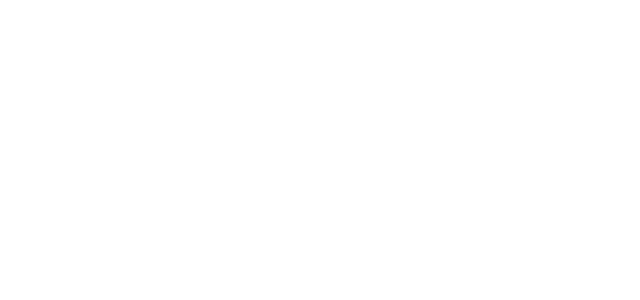
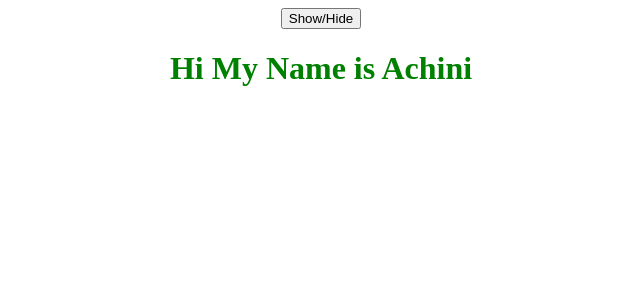
Before and after one commit to Achinit99/React-Project02, a React (Create React App) app: page / in a window 1280 px wide. Shown: the top 300 px of the page, without its empty margins (319-959 px from the left). Built offline with nearby package versions, Linux system fonts and the light colour scheme.

Commit message:
change text color
Take good care of this => function Using

```diff
--- a/src/App.js
+++ b/src/App.js
@@ -1,7 +1,21 @@
 import "./App.css";
+import { useState } from "react";
 
 function App() {
-  return <div className="App"></div>;
+  const [textColor, settextColor] = useState("green");
+
+  return (
+    <div className="App">
+      <button
+        onClick={() => {
+          settextColor(textColor === "green" ? "red" : "green");
+        }}
+      >
+        Show/Hide
+      </button>
+      <h1 style={{ color: textColor }}> Hi My Name is Achini</h1>
+    </div>
+  );
 }
 
 export default App;
```
